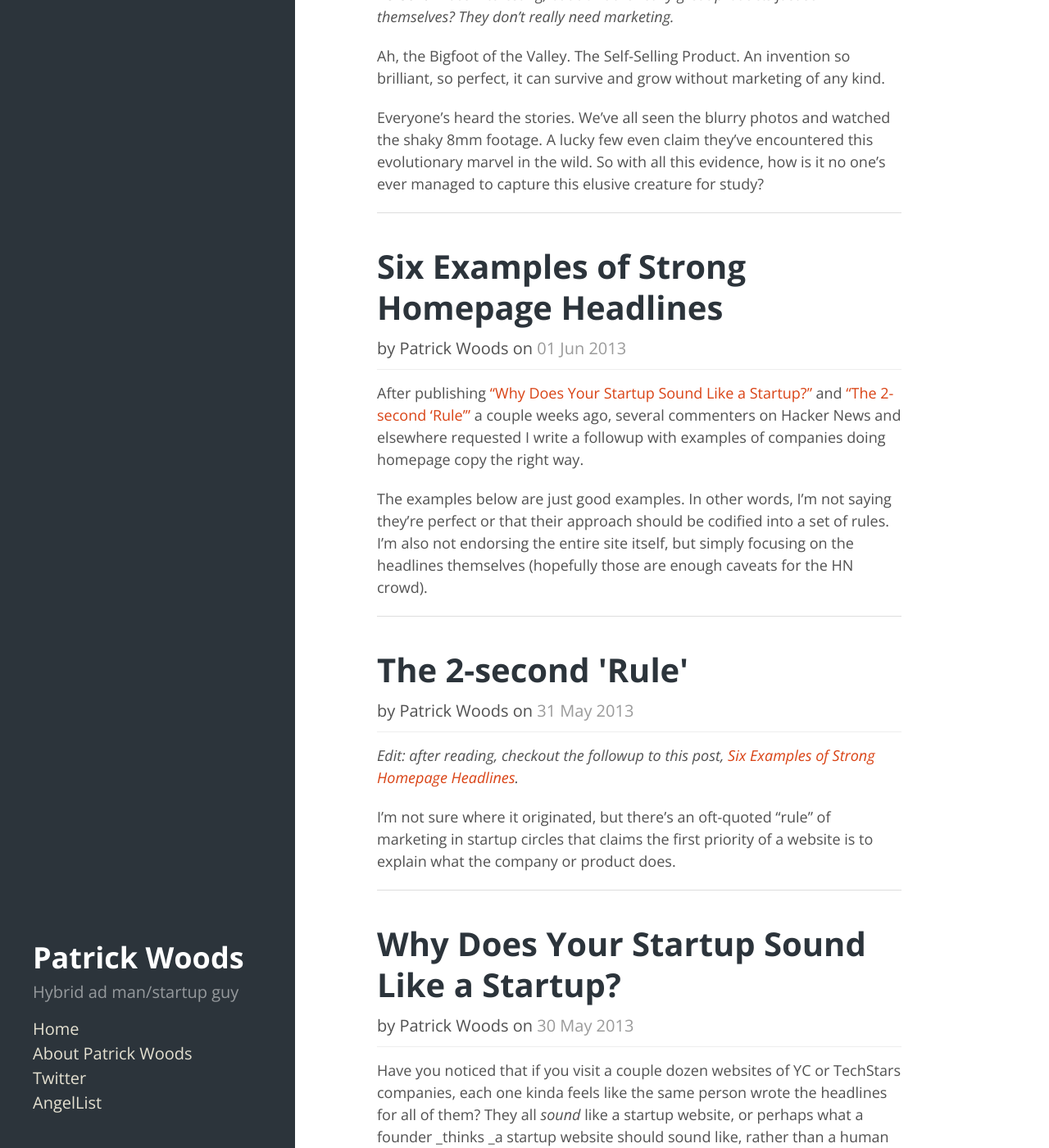
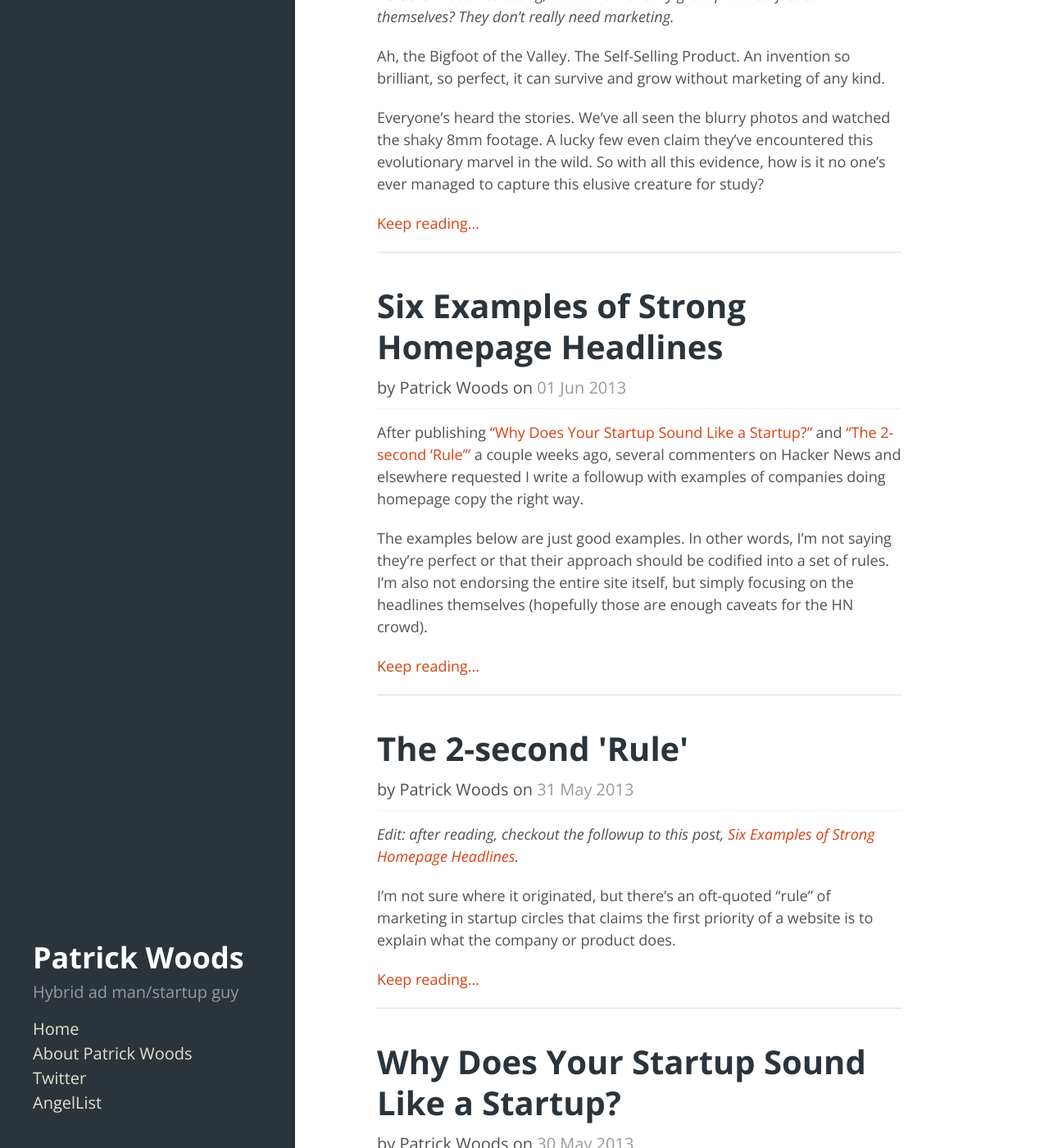
Before and after one commit to patrickjwoods/blog, a Jekyll site: the page built from index.html, in a window 1280 px wide and 1400 px high, scrolled down 329 px. Shown: the whole window at 82% size. Built offline with Jekyll 4.4.1, drawn with Linux system fonts in a browser that asks for light colours; Markdown is read by kramdown in place of the engine named in the settings; the list of posts is cut into pages by our own code; some of the changed text lies outside the part shown.

Commit message:
adding Keep Reading

```diff
--- a/index.html
+++ b/index.html
@@ -18,6 +18,9 @@
     </div>
 
     <article>{{ post.content | split:'<!--more-->' | first }}</article>
+
+    <p><a href="{{ post.url }}">Keep reading...</a></p>
+
   </div>
   {% endfor %}
 </div>
```
Also changed, not shown: 2 other files.
